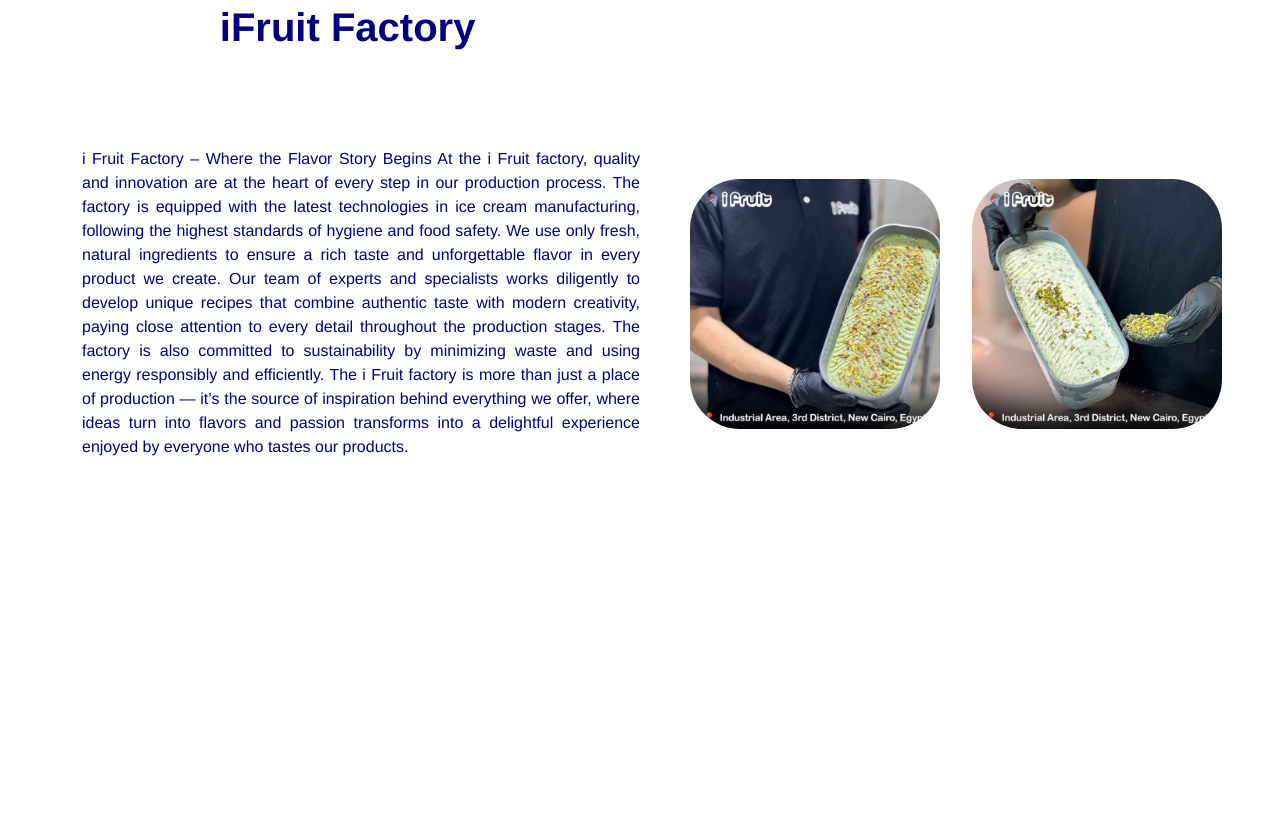
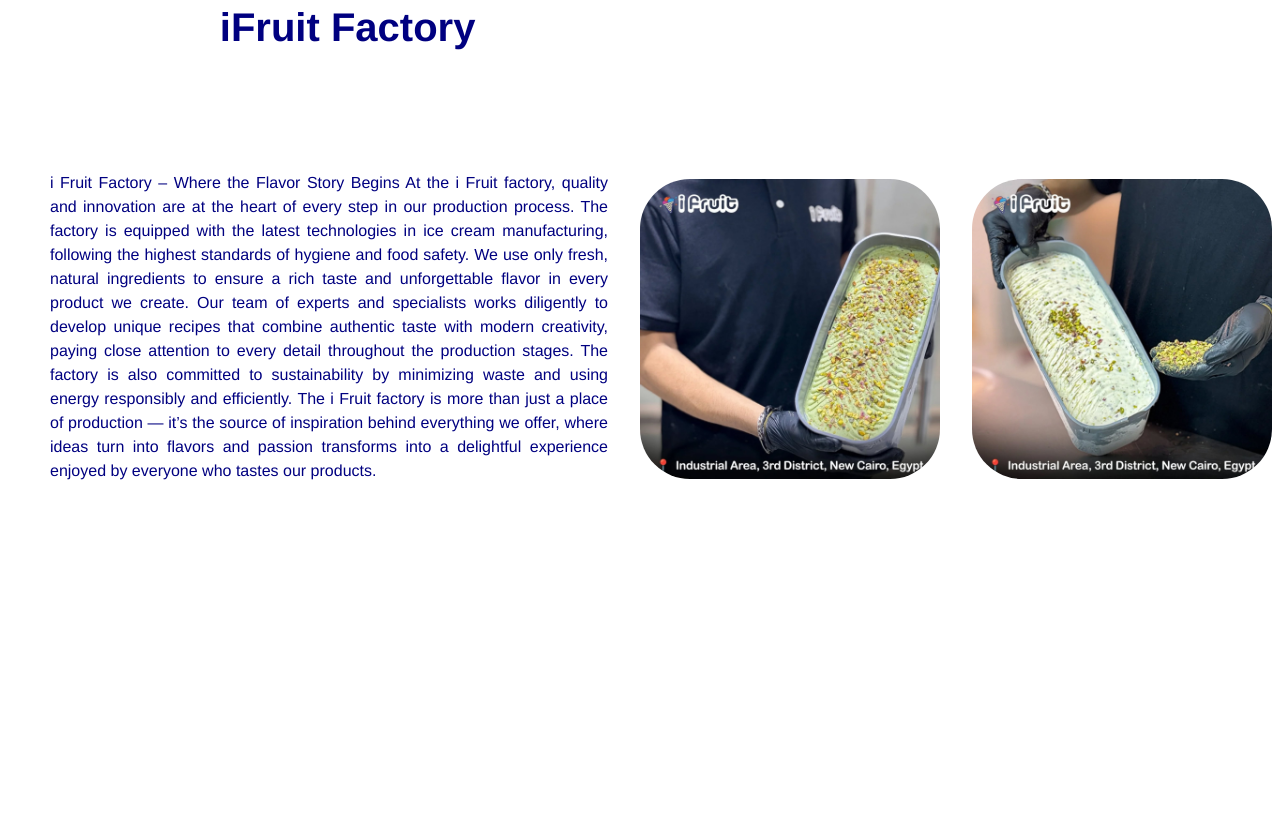
Before and after one commit to yward77/ifruit-company, a plain HTML site: page index.html in a window 1280 px wide. Shown: the part 3166-3980 px from the top of the page. Drawn offline with nearby package versions, Linux system fonts and the light colour scheme.

Commit message:
update mode

```diff
--- a/style.css
+++ b/style.css
@@ -329,10 +329,11 @@
   width: 50%;
     text-align: justify;
     position: relative;
-    top: 4rem;
+    top: 5.5rem;
+    right: 2rem;
 }
 .images img{
-  width: 250px;
+  width: 300px;
   border-radius: 50px;
   margin-top: 8rem;
   margin-left: 2rem;
```
